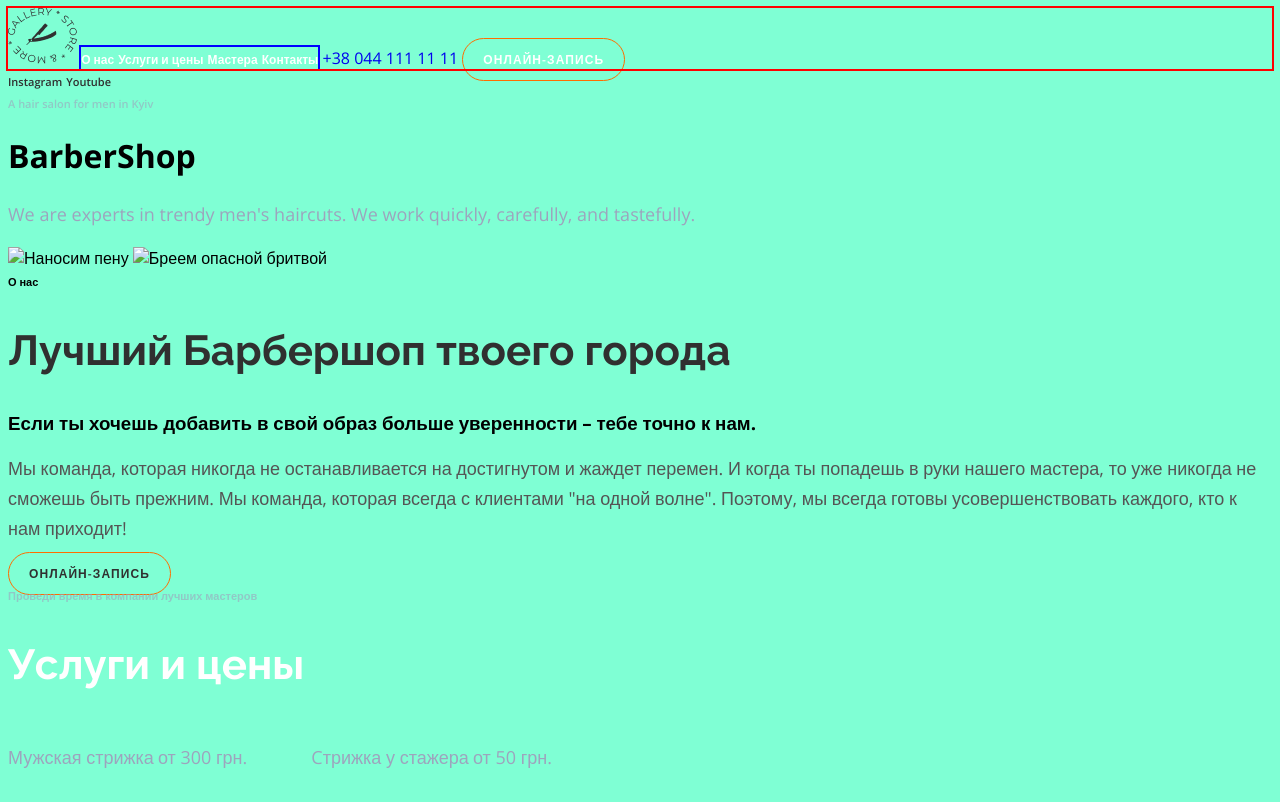
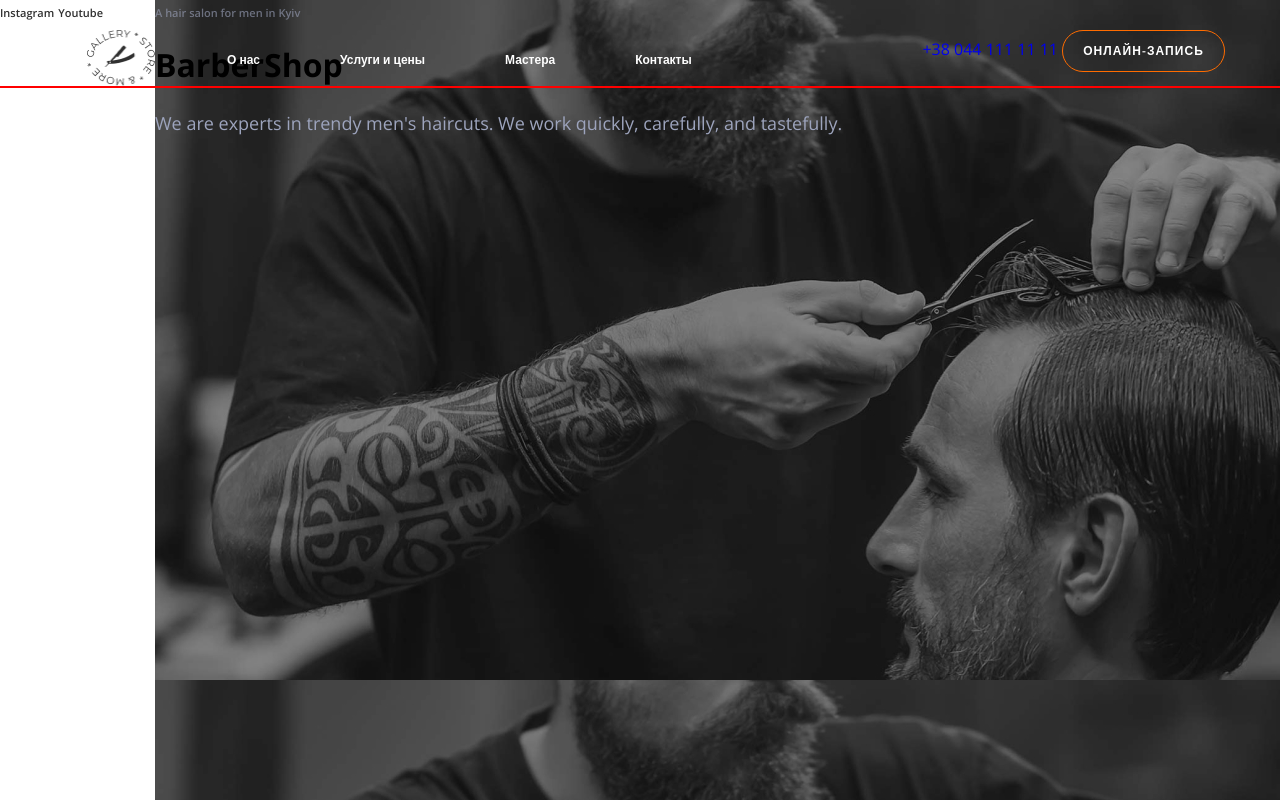
Before and after one commit to Inna-Smertyuk/Barbershop, a plain HTML site: page index.html in a window 1280 px wide. Shown: the top 802 px of the page. Drawn offline with nearby package versions, Linux system fonts and the light colour scheme; a web font is replaced by a local one.

Commit message:
add some styles

```diff
--- a/css/style.css
+++ b/css/style.css
@@ -7,40 +7,42 @@
     --text-secondary: #9DA4BD;
     --text-primary-lighten: #555;
 }
+*{
+    box-sizing: border-box;
+}
 
 body {
     font-family: 'Open Sans', sans-serif;
-    background-color: aquamarine;
+    margin: 0;
 }
 
 ul {
     list-style: none;
     padding: 0;
     margin: 0;
-
 }
 
 a {
     text-decoration: none;
 }
-.suptitle-secondary{
+
+.suptitle-secondary {
     color: rgba(157, 164, 189, 0.6);
 }
-.suptitle-secondary, .suptitle-primary{
+
+.suptitle-secondary,
+.suptitle-primary {
     font-weight: 600;
     font-size: 11px;
     line-height: 15px;
     color: var(text-primary);
-
 }
 
 h2.section-title {
     font-family: 'Raleway';
     font-weight: bold;
     font-size: 42px;
-    ;
     color: var(--text-primary);
-
 }
 
 h2.section-title.lighten {
@@ -52,21 +54,48 @@ h2.section-title.lighten {
     font-weight: normal;
     font-size: 18px;
     line-height: 30px;
+}
+
+.header {
+    display: flex;
+    flex-wrap: wrap;
+    height: 100vh;
+    width: 100%;
+}
+
+nav.navbar {
+    display: flex;
+    width: 100%;
+    outline: 2px solid red;
+
+    justify-content: space-between;
+    position: fixed;
+    top: 0;
+    padding: 30px 55px 0 55px;
 
 }
-nav.navbar{
-    outline: 2px solid red;
-}
-nav.navbar .btn-box{
-    display: inline-block;
+
+.logo-img {
+    width: 68px;
+    height: 56px;
+    margin: 0 32px;
 }
 
-.nav-links{
-    outline: 2px solid blue;
-    display: inline-block;
+.nav-holder {
+    display: flex;
+    align-items: center;
+    height: 56px;
 }
+
+nav.navbar .btn-box {}
+
+.nav-links {
+    display: flex;
+
+}
+
 .nav-links li {
-    display: inline-block;
+    margin: 0 40px;
 }
 
 a.nav-link {
@@ -76,9 +105,15 @@ a.nav-link {
     color: #fff;
 }
 
-a.nav-link:hover, .social-link:hover {
+a.nav-link:hover,
+.social-link:hover {
     color: var(--primary-color);
 }
+
+.section-box{
+    padding: 130px 55px;
+}
+
 p.section-description {
     font-weight: normal;
     font-size: 18px;
@@ -94,6 +129,7 @@ p.section-description {
 }
 
 .primary-btn {
+    display: inline-block;
     font-weight: 600;
     font-size: 12px;
     line-height: 16px;
@@ -110,11 +146,40 @@ p.section-description {
     color: var(--text-primary);
 }
 
+.slider {
+    width: calc(100% - 155px);
+    background-image: url('../images/Slider/Slider\ img\ 3.jpg');
+
+}
+
+.sidebar{
+    width: 155px;
+    height: 100vh;
+    background-color: #fff;
+}
+
+.section-box{
+    display: flex;
+    justify-content: space-between;
+}
+
+.about_image-box{
+    display: flex;
+    justify-content: space-between;
+    width: 48%;
+}
+
+.about_image-box img{
+
+    width: 48%;
+}
+.description-container {
+    width: 48%;
+}
 /* Price styles */
 
 .price-list {
     display: inline-block;
-
 }
 
 .price-item p,
@@ -131,7 +196,6 @@ p.section-description {
     width: 170px;
     height: 132px;
     background: #F7F7F7;
-     display: inline-block;
 }
 
 .number-box p,
@@ -147,16 +211,14 @@ p.section-description {
     font-weight: normal;
     font-size: 11px;
     line-height: 15px;
-
 }
 
 /* Masters styles */
 
- .master-card p{
+.master-card p {
     font-size: 18px;
     line-height: 25px;
     color: var(--text-primary);
-
 }
 
 .master-card span {
@@ -164,12 +226,11 @@ p.section-description {
     line-height: 19px;
     text-align: center;
     color: #FF6C00;
+}
 
-
- }
 /* Footer styles */
 
- .footer-contacts{
+.footer-contacts {
     font-weight: normal;
     font-size: 18px;
     line-height: 30px;
--- a/index.html
+++ b/index.html
@@ -12,29 +12,31 @@
 </head>
 <body>
     <header class="header">
-
+ <!-- Sidebar -->
+        <aside class="sidebar">
+            <div class="social-box">
+                <a href="#"class="social-link">Instagram</a>
+                <a href="#"class="social-link">Youtube</a>
+            </div>
+        </aside>
         <!--Navbar-->
         <nav class="navbar">
-            <img src="./images/Logo.png" alt="Имя компании" class="logo-img">
+            <div class="nav-holder">
+                <img src="./images/Logo.png" alt="Имя компании" class="logo-img">
             <ul class="nav-links">
                 <li><a href="#about-section"class="nav-link">О нас</a></li>
                 <li><a href="#price-section"class="nav-link">Услуги и цены</a></li>
                 <li><a href="#masters-section"class="nav-link">Мастера</a></li>
                 <li><a href="#footer"class="nav-link">Контакты</a></li>
             </ul>
+            </div>
             <div class="btn-box">
                 <a href="tel:+380441111111" class="phone-link">+38 044 111 11 11</a>
                 <a href="#footer" class="primary-btn">онлайн-запись</a>
             </div>
         </nav>
 
-        <!-- Sidebar -->
-        <aside class="sidebar">
-            <div class="social-box">
-                <a href="#"class="social-link">Instagram</a>
-                <a href="#"class="social-link">Youtube</a>
-            </div>
-        </aside>
+
 
         <div class="slider">
             <div class="slide">
@@ -60,10 +62,10 @@
 
     <!-- About us -->
         <main class="layout">
-        <section class="section-box" id="about-section">
+        <section class="section-box about-section" id="about-section">
             <div class="about_image-box">
-                <img src="./images/about-1.jpg" alt="Наносим пену">
-                <img src="./images/about-2.jpg" alt="Бреем опасной бритвой"></div>
+                <img src="./images/About/img_about_1.jpg" alt="Наносим пену">
+                <img src="./images/About/img_about_2.jpg" alt="Бреем опасной бритвой"></div>
 
                 <div class="description-container">
                 <span class="suptitle-primary">О нас</span>
```
Also changed, not shown: images/About/img_about_1.jpg (added), images/About/img_about_2.jpg (added), images/Slider/Slider img 3.jpg (added). Lines whose indentation alone changed are shown as unchanged.
